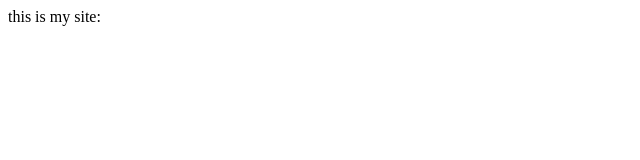
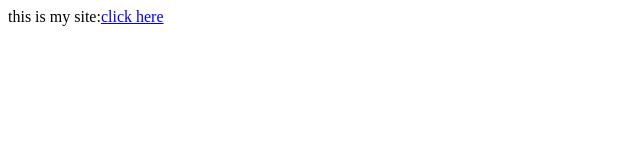
Before and after one commit to HANOSSAH/henryruss.github.io, a plain HTML site: page index.html in a window 1280 px wide. Shown: the full height of the page, 0-640 px from the left. Drawn offline with Linux system fonts and the light colour scheme.

Commit message:
Update index.html

```diff
--- a/index.html
+++ b/index.html
@@ -1,4 +1,4 @@
 <!DOCTYPE html>
 <html lang="en/US">
-  <body>this is my site:<a href="https://lakeview-licks.github.io"> </a></body>
+  <body>this is my site:<a href="https://lakeview-licks.github.io">click here</a></body>
 </html>
```
